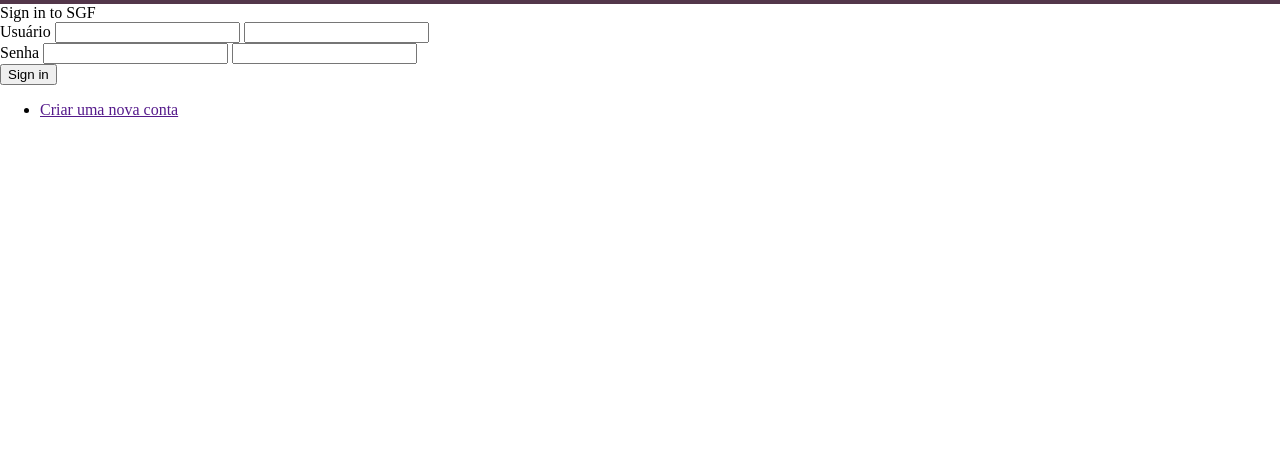
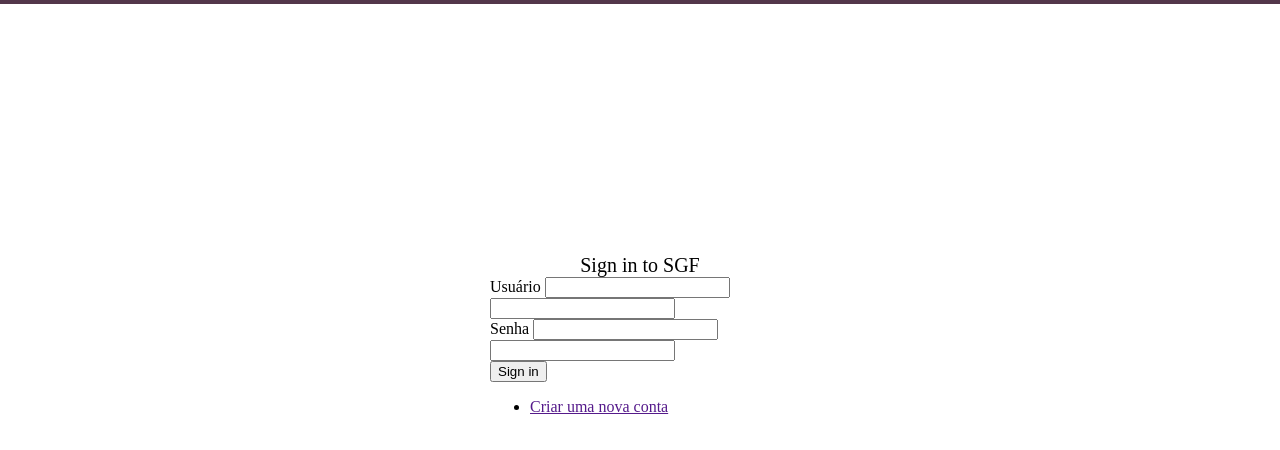
Before and after one commit to Omega050/Projetinho--JS, a plain HTML site: page login.html in a window 1280 px wide. Shown: the part 86-536 px from the top of the page. Drawn offline with Linux system fonts and the light colour scheme.

Commit message:
Update login.css

```diff
--- a/css/login.css
+++ b/css/login.css
@@ -1,5 +1,32 @@
 
 .fundoLogin{
     width: 100%;
-    height: 100%;
+    height: 800px;
+    display: flex;
+    justify-content: center;
+    align-items: center;
+
 }
+
+.baseLogin{
+    width: 300px;
+    height: 300px;
+    background: #fff;
+}
+
+.container {
+    width: 100vw;
+    height: 100vh;
+    background: #6C7A89;
+    display: flex;
+    flex-direction: row;
+    justify-content: center;
+    align-items: center;
+    }
+    body {
+    margin: 0px;
+    }
+.tituloLogin{
+    font-size: 20px;
+    text-align: center;
+}
```
